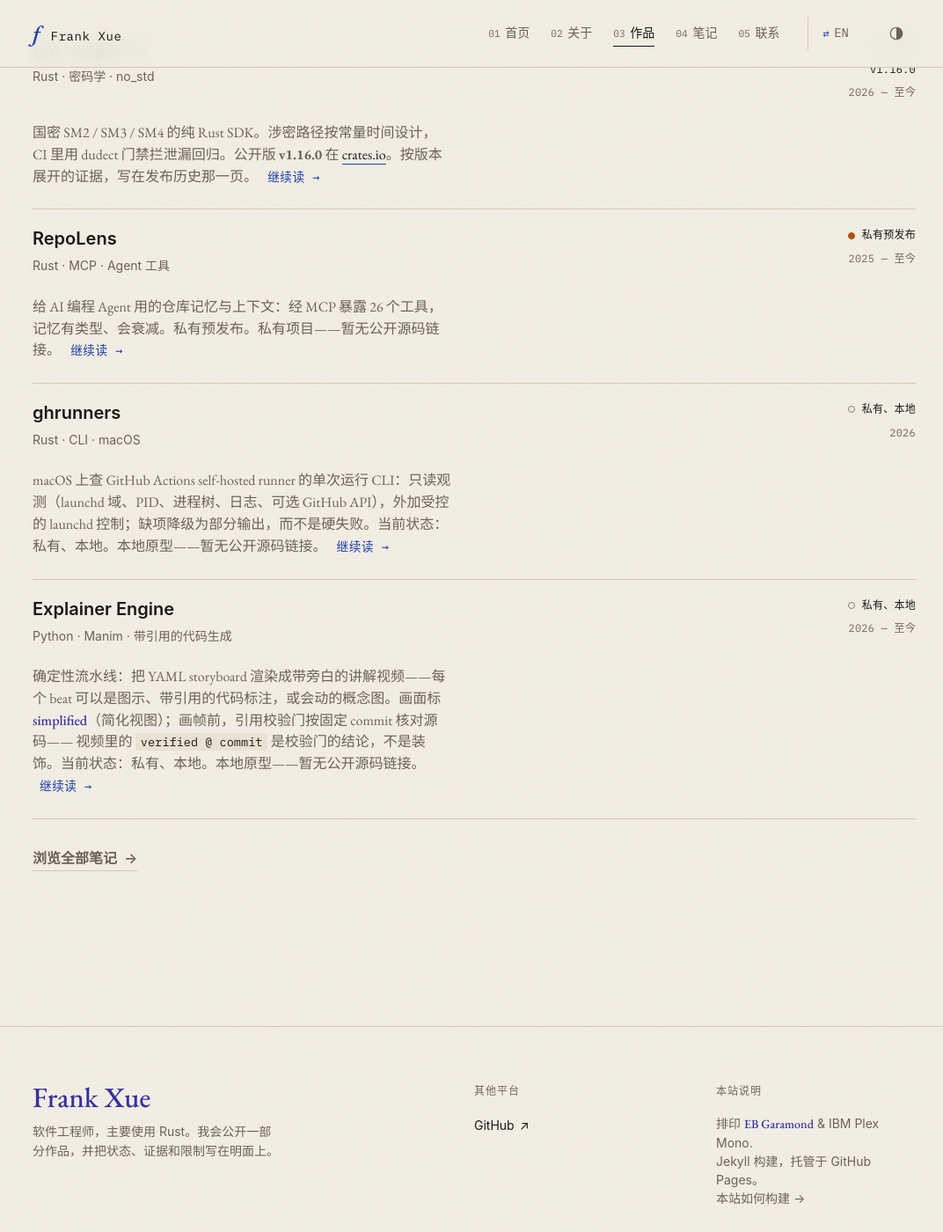
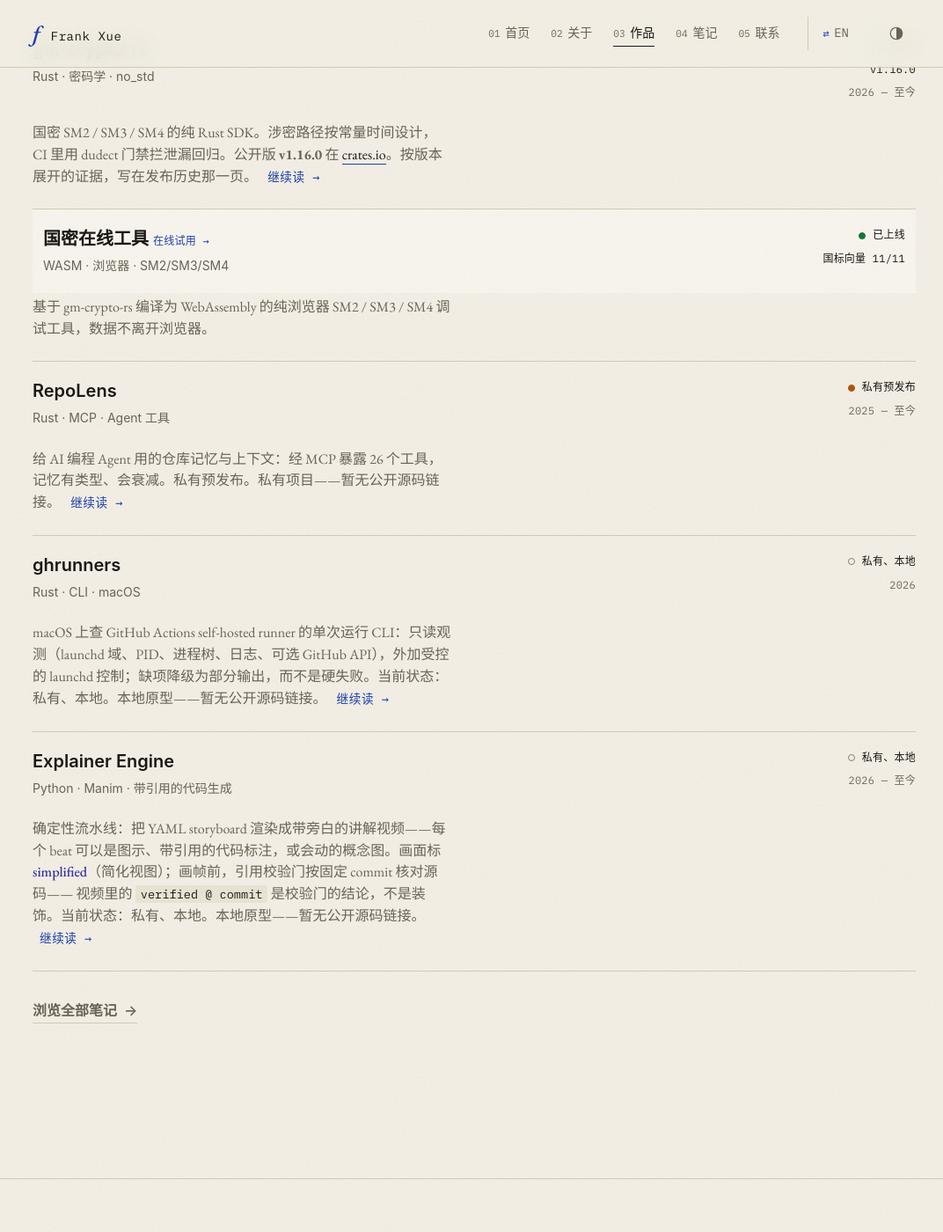
Before and after one commit to frankxue831/frankxue831.github.io, a Jekyll site: the page built from zh/projects.html, in a window 1280 px wide and 1400 px high, scrolled down 520 px. Shown: the whole window at 88% size, without its empty margins (101-1173 px from the left). Built offline with Jekyll 4.4.1, drawn with Linux system fonts in a browser that asks for light colours.

Commit message:
Add gm-crypto-web live-tool row to home Proof list and projects pages (EN/ZH) (#97)

```diff
--- /dev/null
+++ b/_data/tools.yml
@@ -0,0 +1,27 @@
+# Live browser tools hosted as separate Pages sub-sites. These are not
+# case-study projects (no detail page), so they live outside projects.yml
+# and are rendered by _includes/tool-row.html right after their parent crate.
+- slug: gm-crypto-web
+  parent: gm-crypto-rs
+  url: "/gm-crypto-web/"
+  title:
+    en: "gm-crypto-web"
+    zh: "国密在线工具"
+  cta:
+    en: "Try it"
+    zh: "在线试用"
+  tags:
+    en: ["WASM", "Browser", "SM2/SM3/SM4"]
+    zh: ["WASM", "浏览器", "SM2/SM3/SM4"]
+  status_label:
+    en: "Live"
+    zh: "已上线"
+  vectors:
+    en: "11/11 vectors"
+    zh: "国标向量 11/11"
+  vectors_label:
+    en: "Passes 11/11 GB/T test vectors in the built-in self-test"
+    zh: "内置自检通过 11/11 条国标（GB/T）测试向量"
+  note:
+    en: "Browser-only SM2 / SM3 / SM4 debugging tool built on gm-crypto-rs compiled to WebAssembly. Nothing leaves your browser."
+    zh: "基于 gm-crypto-rs 编译为 WebAssembly 的纯浏览器 SM2 / SM3 / SM4 调试工具，数据不离开浏览器。"
--- /dev/null
+++ b/_includes/tool-row.html
@@ -0,0 +1,40 @@
+{%- comment -%}
+  Live-tool row for the home "Proof" list (include.variant == 'proof') or the
+  projects work-list (include.variant == 'work'). Params: parent (project slug),
+  lang ('en' | 'zh'). The status dot comes from .status-pill::before (CSS
+  pseudo-element, no text) so it stays decorative.
+{%- endcomment -%}
+{%- assign tool_lang = include.lang | default: 'en' -%}
+{%- for tool in site.data.tools -%}
+{%- if tool.parent == include.parent -%}
+{%- capture tool_href %}{{ tool.url | relative_url }}?lang={{ tool_lang }}{% endcapture -%}
+{%- if include.variant == 'proof' %}
+                <li class="hero-proof__item hero-proof__item--tool">
+                    <a href="{{ tool_href }}" class="hero-proof__row">
+                        <span class="hero-proof__main">
+                            <span class="hero-proof__title">{{ tool.title[tool_lang] }} <span class="tool-cta">{{ tool.cta[tool_lang] }}&nbsp;<span aria-hidden="true">→</span></span></span>
+                            <span class="hero-proof__tags">{{ tool.tags[tool_lang] | join: ' · ' }}</span>
+                        </span>
+                        <span class="hero-proof__meta">
+                            <span class="status-pill" data-status="released">{{ tool.status_label[tool_lang] }}</span>
+                            <span class="hero-proof__release" title="{{ tool.vectors_label[tool_lang] | escape }}" aria-label="{{ tool.vectors_label[tool_lang] | escape }}">{{ tool.vectors[tool_lang] }}</span>
+                        </span>
+                    </a>
+                </li>
+{%- else %}
+        <li class="work-list__item work-list__item--tool reveal">
+            <a class="work-list__row" href="{{ tool_href }}">
+                <span class="work-list__head">
+                    <span class="work-list__title">{{ tool.title[tool_lang] }} <span class="tool-cta">{{ tool.cta[tool_lang] }}&nbsp;<span aria-hidden="true">→</span></span></span>
+                    <span class="work-list__tags">{{ tool.tags[tool_lang] | join: ' · ' }}</span>
+                </span>
+                <span class="work-list__meta">
+                    <span class="status-pill" data-status="released">{{ tool.status_label[tool_lang] }}</span>
+                    <span class="work-list__rel" title="{{ tool.vectors_label[tool_lang] | escape }}" aria-label="{{ tool.vectors_label[tool_lang] | escape }}">{{ tool.vectors[tool_lang] }}</span>
+                </span>
+            </a>
+            <p class="work-list__note">{{ tool.note[tool_lang] }}</p>
+        </li>
+{%- endif -%}
+{%- endif -%}
+{%- endfor -%}
--- a/assets/css/style.css
+++ b/assets/css/style.css
@@ -2401,3 +2401,26 @@ details.drawer .version-grid {
 
 /* Audit notes: code-reference links read as mono. */
 .audit-notes a { font-family: var(--mono); font-size: 0.9em; white-space: nowrap; }
+
+/* Live tool rows (gm-crypto-web): very faint tint so the one live tool reads
+   as distinct without leaving the editorial list style. */
+.hero-proof__item--tool .hero-proof__row,
+.work-list__item--tool .work-list__row {
+    background: var(--bg-sunk);
+    padding-left: var(--space-3);
+    padding-right: var(--space-3);
+}
+.hero-proof__item--tool .hero-proof__row:hover,
+.hero-proof__item--tool .hero-proof__row:focus-visible,
+.work-list__item--tool:hover .work-list__row,
+.work-list__item--tool .work-list__row:focus-visible {
+    background: var(--bg-elevated);
+}
+.tool-cta {
+    font-family: var(--mono);
+    font-size: var(--text-xs);
+    font-weight: 400;
+    letter-spacing: 0.02em;
+    color: var(--accent);
+    white-space: nowrap;
+}
--- a/index.html
+++ b/index.html
@@ -62,6 +62,7 @@ alternate: /zh/
                         </span>
                     </a>
                 </li>
+                {% if project.slug == 'gm-crypto-rs' %}{% include tool-row.html variant='proof' parent='gm-crypto-rs' lang='en' %}{% endif %}
                 {% endfor %}
             </ul>
 
--- a/projects.html
+++ b/projects.html
@@ -82,6 +82,7 @@ alternate: /zh/projects/
                 {% endcase %}
             </p>
         </li>
+                {% if project.slug == 'gm-crypto-rs' %}{% include tool-row.html variant='work' parent='gm-crypto-rs' lang='en' %}{% endif %}
         {% endfor %}
     </ul>
 
--- a/zh/index.html
+++ b/zh/index.html
@@ -59,6 +59,7 @@ alternate: /
                         </span>
                     </a>
                 </li>
+                {% if project.slug == 'gm-crypto-rs' %}{% include tool-row.html variant='proof' parent='gm-crypto-rs' lang='zh' %}{% endif %}
                 {% endfor %}
             </ul>
 
--- a/zh/projects.html
+++ b/zh/projects.html
@@ -59,6 +59,7 @@ alternate: /projects/
                 {% endcase %}
             </p>
         </li>
+                {% if project.slug == 'gm-crypto-rs' %}{% include tool-row.html variant='work' parent='gm-crypto-rs' lang='zh' %}{% endif %}
         {% endfor %}
     </ul>
 
```
